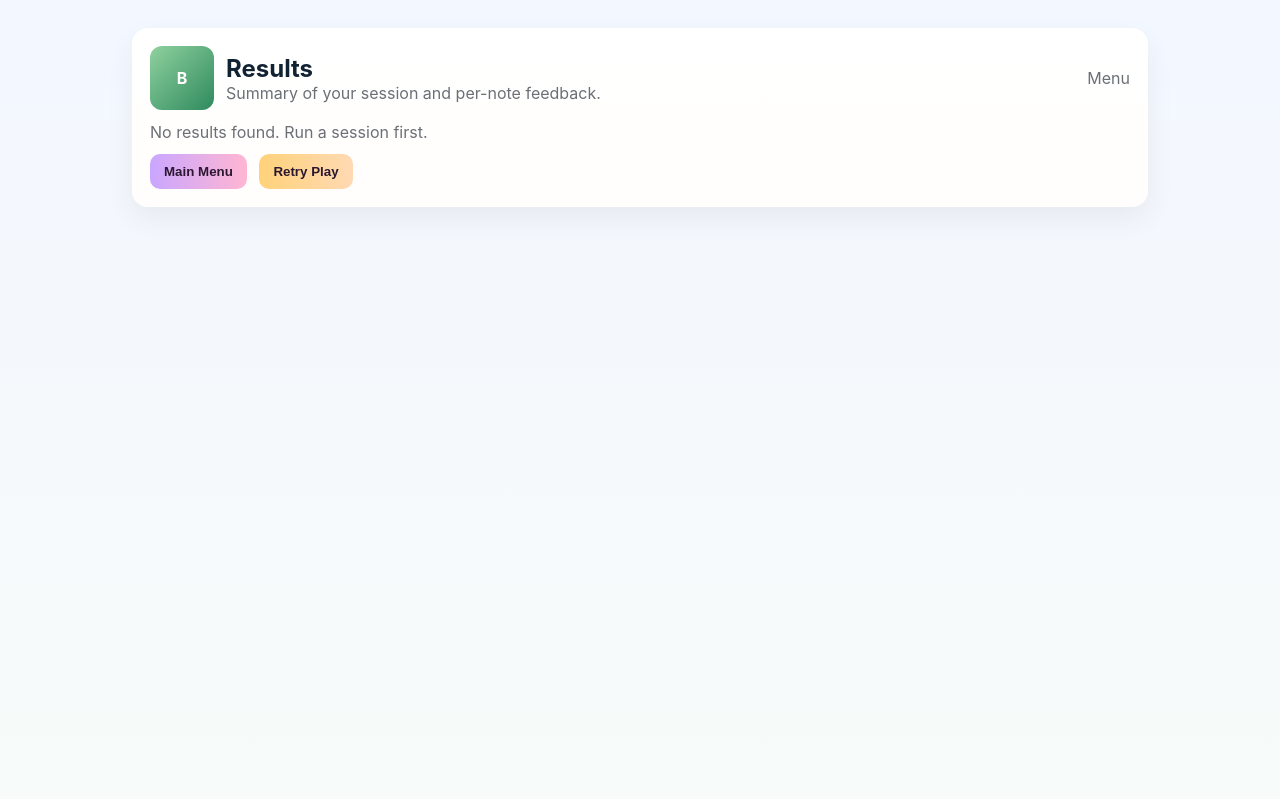
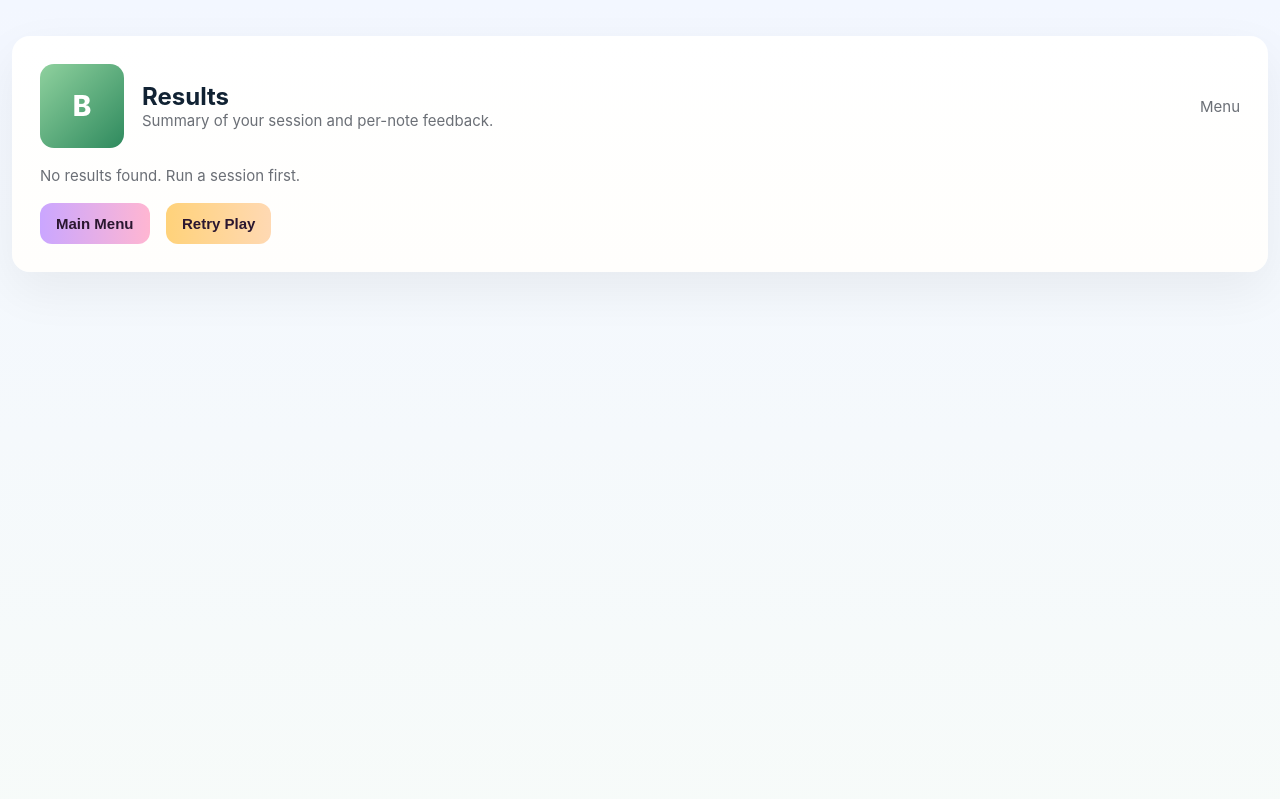
Before and after one commit to ECarty-01/TeamTeddy, a Flask app: page /results in a window 1280 px wide. Shown: the top 799 px of the page. Before the commit the page ends 213 px from the top, so only its background shows below. Run offline with Flask 3, Linux system fonts and the light colour scheme.

Commit message:
Enhance results page styling and layout

```diff
--- a/app/templates/results.html
+++ b/app/templates/results.html
@@ -8,38 +8,40 @@
   :root{
     --bg:#f7fbf9; --muted:#6b6f76;
     --mint:#8fd19e; --leaf:#2f8a5e; --lavender:#caa6ff; --pink:#ffb6d2; --sun:#ffd27a;
-    --shadow:0 12px 30px rgba(10,12,14,0.06);
+    --shadow:0 18px 50px rgba(10,12,14,0.06);
   }
   html,body{height:100%;margin:0;font-family:Inter,system-ui,Segoe UI,Roboto,Arial;background:linear-gradient(180deg,#f3f7ff,#f7fbf9);color:#123}
-  .wrap{max-width:980px;margin:28px auto;padding:18px;border-radius:16px;background:linear-gradient(180deg,#fff,#fffefc);box-shadow:var(--shadow)}
-  h2{margin:0}
-  .muted{color:var(--muted)}
-  .score{display:flex;align-items:center;gap:18px;margin-top:12px}
-  .big{font-size:48px;font-weight:800;color:var(--leaf)}
-  .noteList{margin-top:14px;border-radius:10px;overflow:hidden}
-  .noteRow{display:flex;gap:12px;padding:10px;background:linear-gradient(180deg,#fff,#fffefc);border-bottom:1px solid rgba(0,0,0,0.03);align-items:center}
-  .dot{width:14px;height:14px;border-radius:50%}
+  .wrap{max-width:1200px;margin:36px auto;padding:28px;border-radius:18px;background:linear-gradient(180deg,#fff,#fffefc);box-shadow:var(--shadow)}
+  header{display:flex;align-items:center;gap:18px;margin-bottom:12px}
+  h2{margin:0;font-size:24px}
+  .muted{color:var(--muted);font-size:15px}
+  .score{display:flex;align-items:center;gap:22px;margin-top:12px}
+  .big{font-size:64px;font-weight:900;color:var(--leaf);line-height:1}
+  .noteList{margin-top:18px;border-radius:12px;overflow:hidden}
+  .noteRow{display:flex;gap:16px;padding:14px;background:linear-gradient(180deg,#fff,#fffefc);border-bottom:1px solid rgba(0,0,0,0.03);align-items:center}
+  .dot{width:18px;height:18px;border-radius:50%}
   .dot.ok{background:var(--leaf)}
   .dot.bad{background:#ef4444}
-  .btn{padding:10px 14px;border-radius:10px;border:none;background:linear-gradient(90deg,var(--lavender),var(--pink));color:#2b1730;font-weight:700;cursor:pointer}
+  .btn{padding:12px 16px;border-radius:12px;border:none;background:linear-gradient(90deg,var(--lavender),var(--pink));color:#2b1730;font-weight:800;cursor:pointer;font-size:15px}
+  .btn.secondary{background:linear-gradient(90deg,var(--sun),#ffd9b3)}
 </style>
 </head>
 <body>
   <main class="wrap">
-    <header style="display:flex;align-items:center;gap:12px">
-      <div style="width:64px;height:64px;border-radius:12px;background:linear-gradient(135deg,var(--mint),var(--leaf));display:flex;align-items:center;justify-content:center;color:white;font-weight:700">B</div>
+    <header>
+      <div style="width:84px;height:84px;border-radius:14px;background:linear-gradient(135deg,var(--mint),var(--leaf));display:flex;align-items:center;justify-content:center;color:white;font-weight:800;font-size:28px">B</div>
       <div>
         <h2>Results</h2>
         <div class="muted">Summary of your session and per-note feedback.</div>
       </div>
-      <a style="margin-left:auto;color:var(--muted);text-decoration:none" href="index.html">Menu</a>
+      <a style="margin-left:auto;color:var(--muted);text-decoration:none;font-size:15px" href="index.html">Menu</a>
     </header>
 
     <div id="summary"></div>
 
-    <div style="margin-top:12px">
+    <div style="margin-top:18px">
       <button id="backToMenu" class="btn">Main Menu</button>
-      <button id="retryPlay" class="btn" style="background:linear-gradient(90deg,var(--sun),#ffd9b3);margin-left:8px">Retry Play</button>
+      <button id="retryPlay" class="btn secondary" style="margin-left:12px">Retry Play</button>
     </div>
 
     <div id="details"></div>
@@ -56,7 +58,7 @@
   retry.addEventListener('click', ()=> location.href='play.html');
 
   if(!results){
-    summary.innerHTML = '<div class="muted" style="margin-top:12px">No results found. Run a session first.</div>';
+    summary.innerHTML = '<div class="muted" style="margin-top:18px">No results found. Run a session first.</div>';
   } else {
     const {total, correct, pct, perNote} = results;
     const grade = getGrade(pct);
@@ -64,24 +66,24 @@
       <div class="score">
         <div class="big">${pct}%</div>
         <div>
-          <div style="font-weight:700">${correct}/${total} correct</div>
-          <div class="muted">${grade.label} — ${grade.desc}</div>
+          <div style="font-weight:800;font-size:18px">${correct}/${total} correct</div>
+          <div class="muted" style="margin-top:6px">${grade.label} — ${grade.desc}</div>
         </div>
       </div>
-      <div style="margin-top:12px;display:flex;gap:12px">
-        <div style="display:flex;align-items:center;gap:8px"><div style="width:12px;height:12px;border-radius:50%;background:var(--leaf)"></div><div class="muted">Correct</div></div>
-        <div style="display:flex;align-items:center;gap:8px"><div style="width:12px;height:12px;border-radius:50%;background:#ef4444"></div><div class="muted">Wrong</div></div>
+      <div style="margin-top:16px;display:flex;gap:18px">
+        <div style="display:flex;align-items:center;gap:10px"><div style="width:14px;height:14px;border-radius:50%;background:var(--leaf)"></div><div class="muted">Correct</div></div>
+        <div style="display:flex;align-items:center;gap:10px"><div style="width:14px;height:14px;border-radius:50%;background:#ef4444"></div><div class="muted">Wrong</div></div>
       </div>
     `;
 
     const rows = perNote.map((p,i)=>`
       <div class="noteRow">
-        <div style="width:40px;text-align:center">${i+1}</div>
-        <div style="flex:1"><strong>${p.note}</strong><div class="muted" style="font-size:13px">tries: ${p.tries}</div></div>
-        <div style="width:14px;height:14px;border-radius:50%" class="${p.ok ? 'dot ok' : 'dot bad'}"></div>
+        <div style="width:48px;text-align:center;font-weight:700">${i+1}</div>
+        <div style="flex:1"><strong style="font-size:16px">${p.note}</strong><div class="muted" style="font-size:13px;margin-top:6px">tries: ${p.tries}</div></div>
+        <div style="width:18px;height:18px;border-radius:50%" class="${p.ok ? 'dot ok' : 'dot bad'}"></div>
       </div>
     `).join('');
-    details.innerHTML = `<div class="noteList" style="margin-top:14px">${rows}</div>`;
+    details.innerHTML = `<div class="noteList" style="margin-top:18px">${rows}</div>`;
   }
 
   function getGrade(pct){
```
